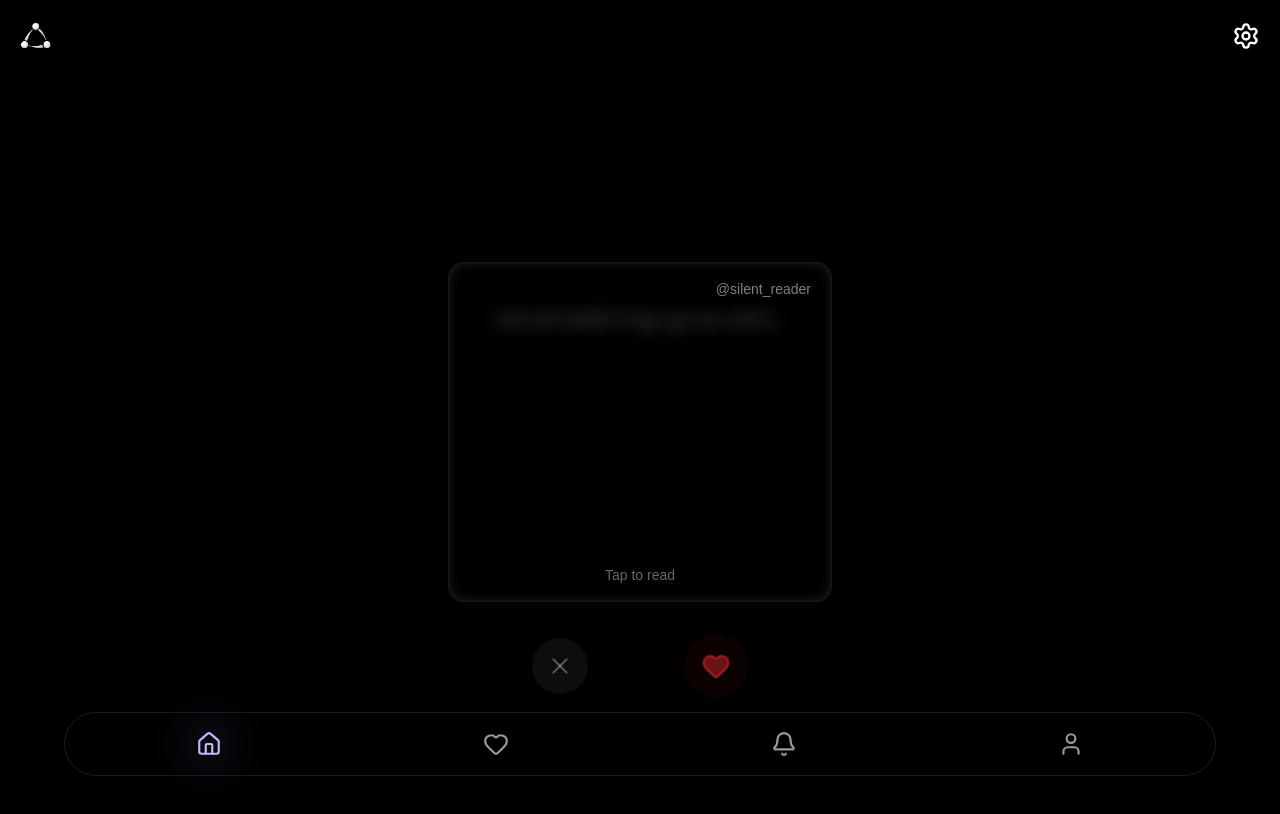
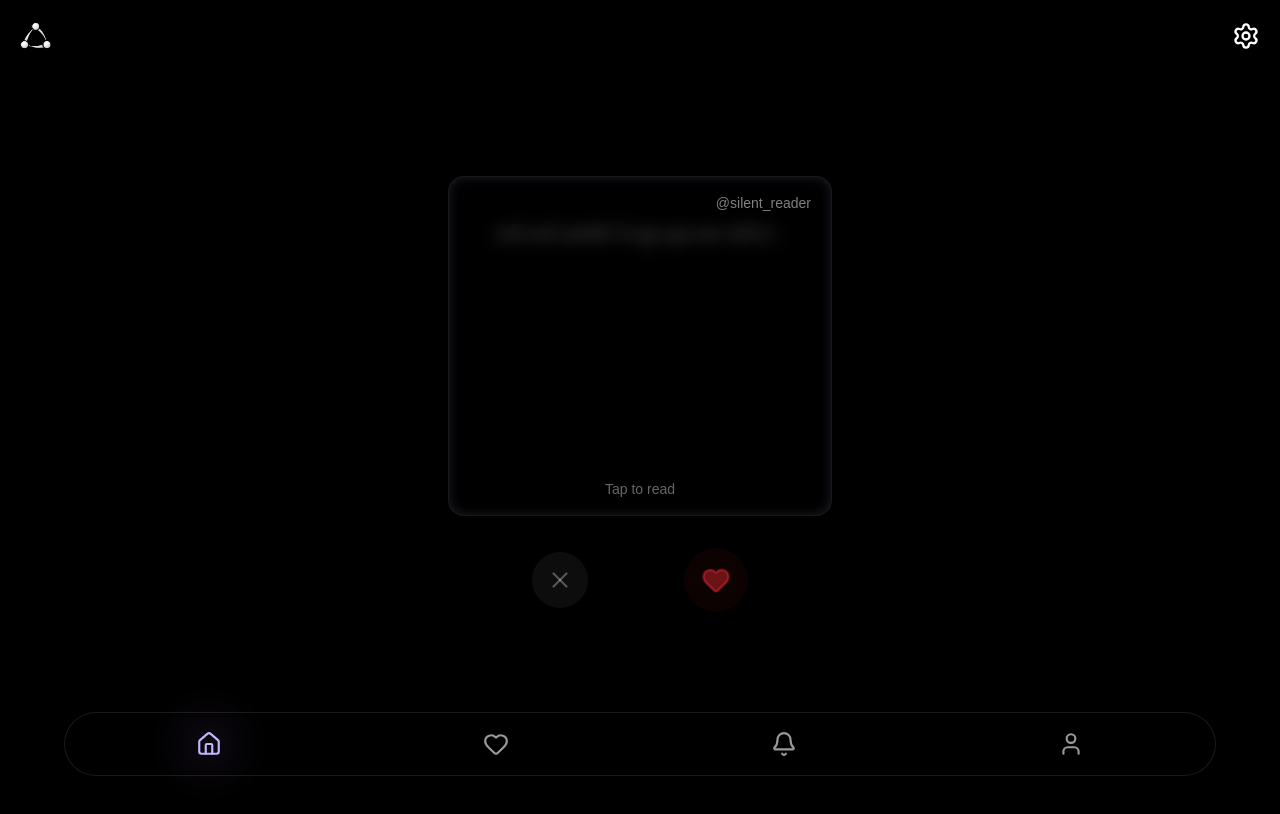
Before and after one commit to Ajsawai2/lafzo, a Next.js app: page / in a window 1280 px wide. Shown: the top 814 px of the page. Built offline with nearby package versions, Linux system fonts and the light colour scheme.

Commit message:
add animation

```diff
--- a/components/MessageCard.tsx
+++ b/components/MessageCard.tsx
@@ -3,7 +3,9 @@
 import { Heart, X } from "lucide-react"
 import { useEffect, useState } from "react"
 import Lottie from "lottie-react"
+
 import heartAnimation from "@/public/animations/heart.json"
+import skipAnimation from "@/public/animations/skip.json"
 
 const messages = [
   {
@@ -27,27 +29,29 @@ export default function MessageCard() {
   const [index, setIndex] = useState(0)
   const [revealed, setRevealed] = useState(false)
   const [canDecide, setCanDecide] = useState(false)
-  const [playAnim, setPlayAnim] = useState(false)
+  const [playLike, setPlayLike] = useState(false)
+  const [playSkip, setPlaySkip] = useState(false)
 
   const message = messages[index]
 
-  // reading pause
+  // Reading pause
   useEffect(() => {
     if (!revealed) return
-    const timer = setTimeout(() => setCanDecide(true), 5000)
-    return () => clearTimeout(timer)
+    const t = setTimeout(() => setCanDecide(true), 5000)
+    return () => clearTimeout(t)
   }, [revealed])
 
   const nextCard = () => {
     setRevealed(false)
     setCanDecide(false)
-    setPlayAnim(false)
+    setPlayLike(false)
+    setPlaySkip(false)
     setIndex((i) => (i + 1) % messages.length)
   }
 
   const handleLike = () => {
     if (!canDecide) return
-    setPlayAnim(true)
+    setPlayLike(true)
 
     setTimeout(() => {
       nextCard()
@@ -56,17 +60,31 @@ export default function MessageCard() {
 
   const handleSkip = () => {
     if (!canDecide) return
-    nextCard()
+    setPlaySkip(true)
+
+    setTimeout(() => {
+      nextCard()
+    }, 700)
   }
 
   return (
-    <div className="h-screen overflow-hidden flex items-center justify-center px-4 pb-28 relative">
+   <div className="h-screen overflow-hidden flex items-start justify-center px-4 pt-10 pb-28 relative">
 
-      {/* LOTTIE HEART ANIMATION */}
-      {playAnim && (
+
+      {/* ❤️ LIKE ANIMATION */}
+      {playLike && (
         <div className="absolute inset-0 flex items-center justify-center pointer-events-none z-50">
           <div className="w-40 h-40">
             <Lottie animationData={heartAnimation} loop={false} />
+          </div>
+        </div>
+      )}
+
+      {/* ❌ SKIP ANIMATION */}
+      {playSkip && (
+        <div className="absolute inset-0 flex items-center justify-center pointer-events-none z-50">
+          <div className="w-32 h-32 opacity-70">
+            <Lottie animationData={skipAnimation} loop={false} />
           </div>
         </div>
       )}
@@ -89,12 +107,10 @@ export default function MessageCard() {
             ${!revealed ? "cursor-pointer" : ""}
           `}
         >
-          {/* USER */}
           <div className="text-right text-sm text-white/50 mb-2">
             {message.user}
           </div>
 
-          {/* MESSAGE */}
           <div
             className={`
               flex-1 overflow-y-auto
```
Also changed, not shown: public/animations/skip.json (added, +1 -0 lines).
